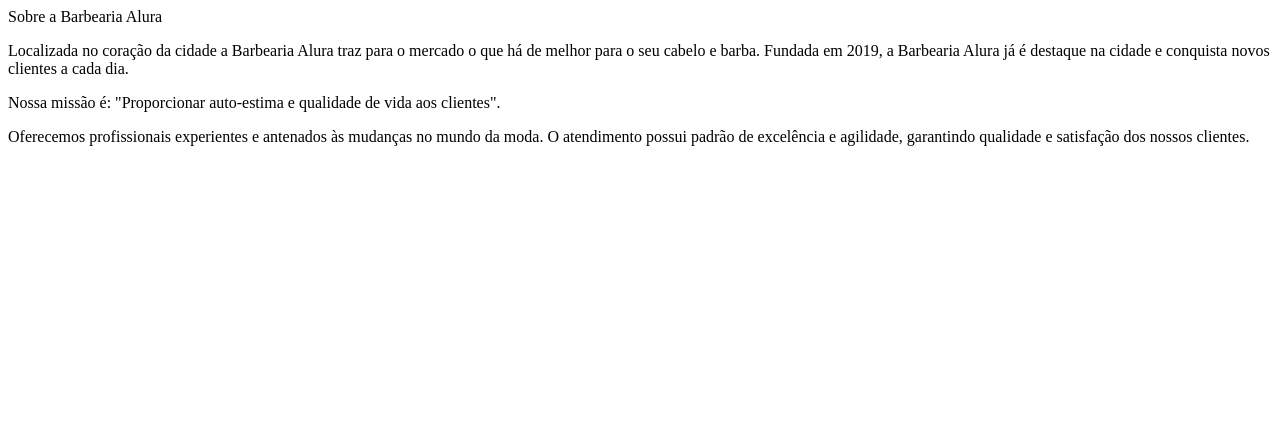
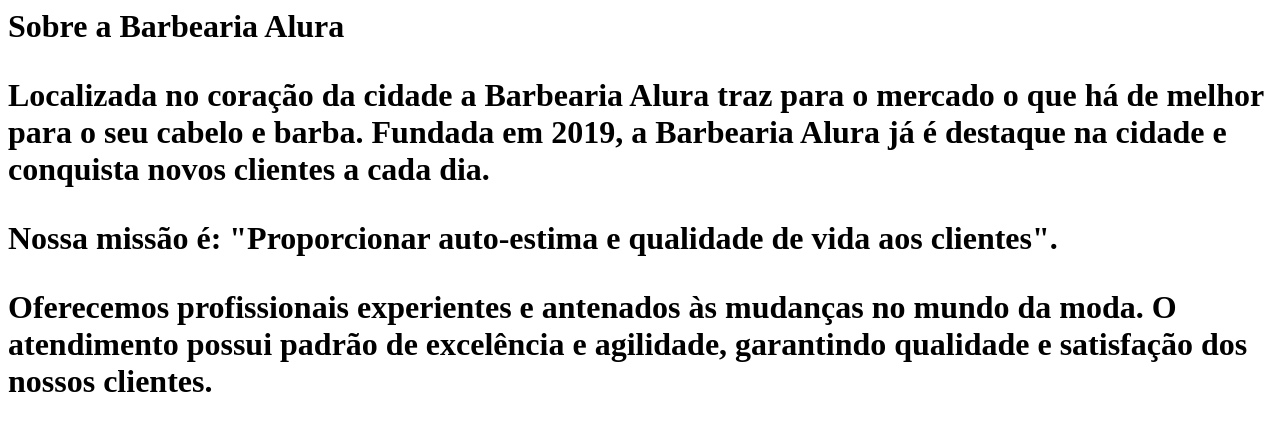
Before and after one commit to anaheinzen/index.html, a plain HTML site: page Index.html in a window 1280 px wide. Drawn offline with Linux system fonts and the light colour scheme.

Commit message:
Update Index.html

```diff
--- a/Index.html
+++ b/Index.html
@@ -1,7 +1,10 @@
-Sobre a Barbearia Alura
+<h1>Sobre a Barbearia Alura</h13
+  >
 
-<p></p>Localizada no coração da cidade a Barbearia Alura traz para o mercado o que há de melhor para o seu cabelo e barba. Fundada em 2019, a Barbearia Alura já é destaque na cidade e conquista novos clientes a cada dia.
+<p>Localizada no coração da cidade a Barbearia Alura traz para o mercado o que há de melhor para o seu cabelo e barba.
+Fundada em 2019, a Barbearia Alura já é destaque na cidade e conquista novos clientes a cada dia.</p>
 
-<p></p>Nossa missão é: "Proporcionar auto-estima e qualidade de vida aos clientes".
+<p>Nossa missão é: "Proporcionar auto-estima e qualidade de vida aos clientes".</p>
 
-<p></p>Oferecemos profissionais experientes e antenados às mudanças no mundo da moda. O atendimento possui padrão de excelência e agilidade, garantindo qualidade e satisfação dos nossos clientes.
+<p>Oferecemos profissionais experientes e antenados às mudanças no mundo da moda.
+O atendimento possui padrão de excelência e agilidade, garantindo qualidade e satisfação dos nossos clientes.</p>
```
